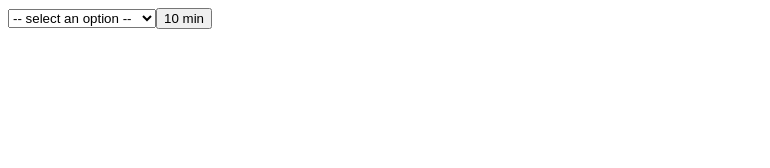
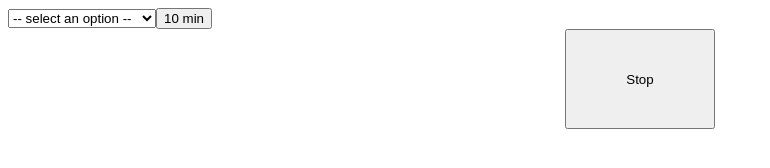
Before and after one commit to zuzuba23/NodeJSTimer, a website: page views/timer.html in a window 1280 px wide. Shown: the whole page, without its empty margins (0-770 px from the left). Drawn offline with Linux system fonts and the light colour scheme.

Commit message:
Update timer.html
some css

```diff
--- a/views/timer.html
+++ b/views/timer.html
@@ -12,11 +12,11 @@
 		<div id="message" style="font-size:350%;" align="center">
 
 		</div>
-		<div id="alarm-controls" hidden>
+		<div id="alarm-controls" hidden style="display: block;text-align: center;">
 			<audio loop id="alarmAudio">
 				<source src="/audio/alarm.mp3" type="audio/mp3" />
 			</audio>
-			<button id="stopAlarmBtn">
+			<button id="stopAlarmBtn" style="height: 100;width: 150;">
 				Stop
 			</button>
 		</div>
```
